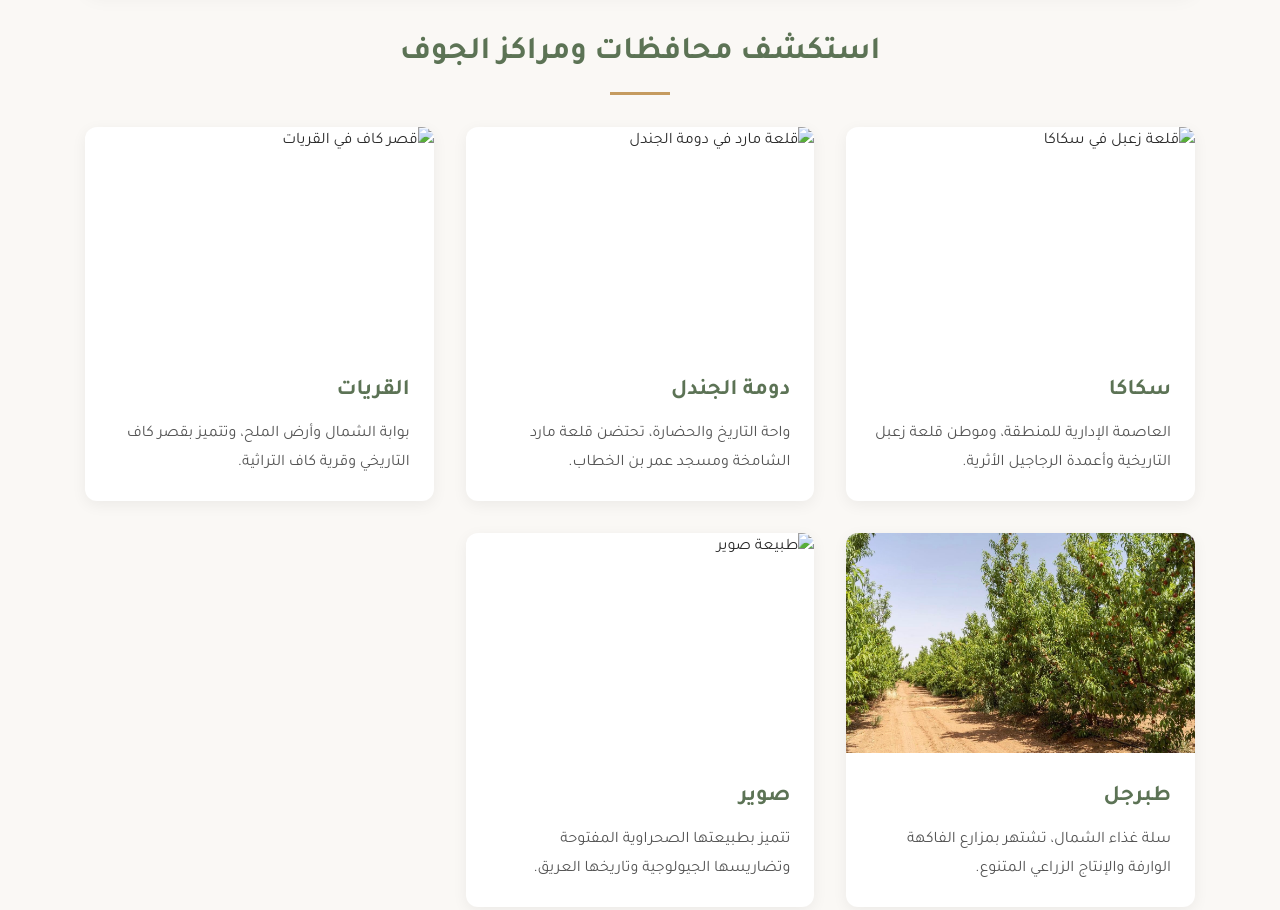
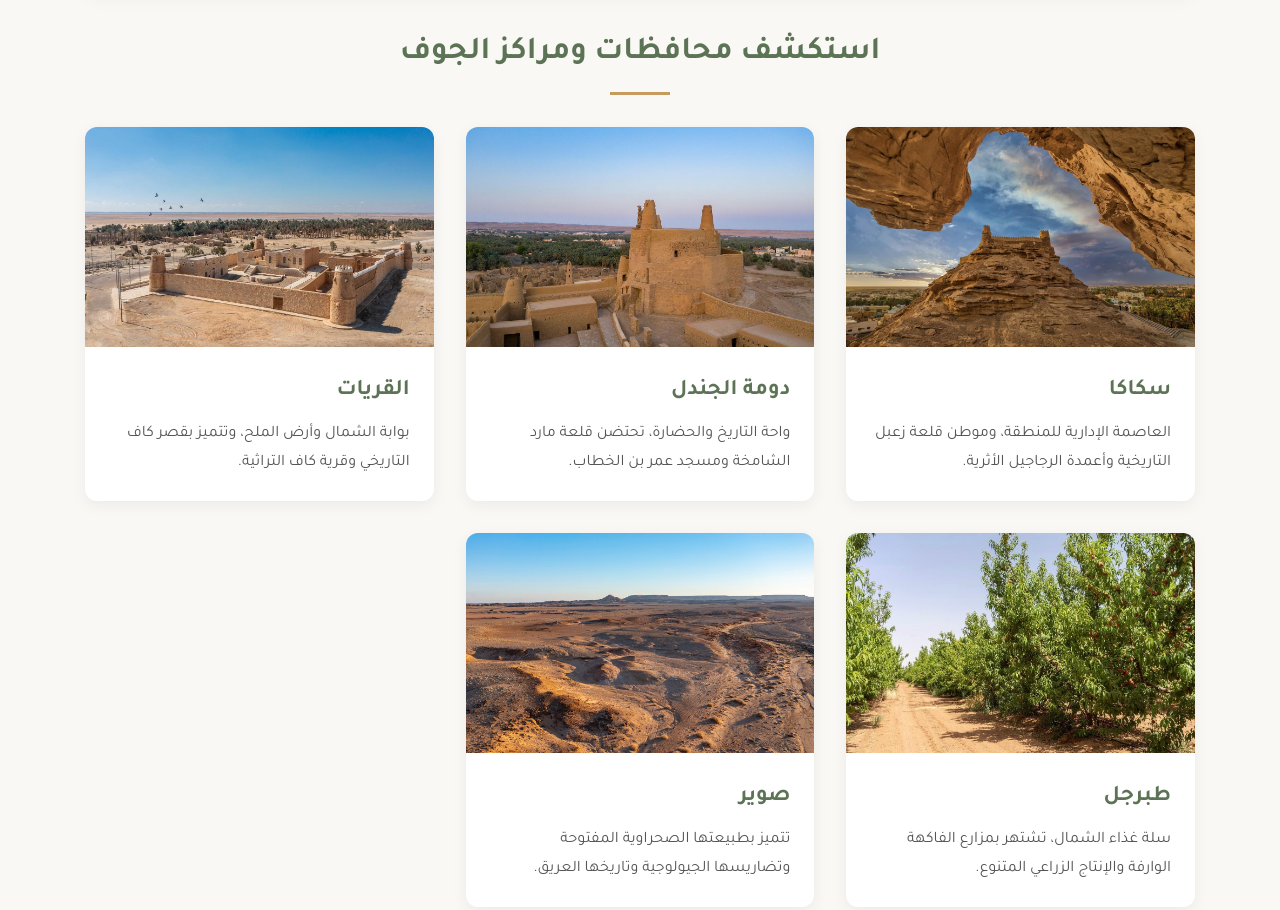
Before and after one commit to lusollu35-star/aljouf-story, a plain HTML site: page index.html in a window 1280 px wide. Shown: the part 1000-1910 px from the top of the page. Drawn offline with Linux system fonts and the light colour scheme.

Commit message:
Update index.html

```diff
--- a/index.html
+++ b/index.html
@@ -22,7 +22,7 @@
     </nav>
   </header>
 
-  <section class="hero" style="background-image: url('home.jpg');">
+  <section class="hero" style="background-image: url('home.JPEG');">
     <div class="hero-content">
       <h1>الجوف | حكاية مكان</h1>
       <p>أرض الزيتون والتاريخ العريق؛ حيث تلتقي أصالة الحضارات القديمة بخصوبة الواحات الشمالية.</p>
@@ -38,7 +38,7 @@
     <h2 class="section-title">استكشف محافظات ومراكز الجوف</h2>
     <div class="grid">
       <a href="sakaka.html" class="card">
-        <img src="sakaka.jpg" alt="قلعة زعبل في سكاكا">
+        <img src="sakaka.JPEG" alt="قلعة زعبل في سكاكا">
         <div class="card-body">
           <h3>سكاكا</h3>
           <p>العاصمة الإدارية للمنطقة، وموطن قلعة زعبل التاريخية وأعمدة الرجاجيل الأثرية.</p>
@@ -46,7 +46,7 @@
       </a>
 
       <a href="dumat.html" class="card">
-        <img src="dumat.jpg" alt="قلعة مارد في دومة الجندل">
+        <img src="dumat.JPEG" alt="قلعة مارد في دومة الجندل">
         <div class="card-body">
           <h3>دومة الجندل</h3>
           <p>واحة التاريخ والحضارة، تحتضن قلعة مارد الشامخة ومسجد عمر بن الخطاب.</p>
@@ -54,7 +54,7 @@
       </a>
 
       <a href="qurayyat.html" class="card">
-        <img src="qurayyat.jpg" alt="قصر كاف في القريات">
+        <img src="qurayyat.JPEG" alt="قصر كاف في القريات">
         <div class="card-body">
           <h3>القريات</h3>
           <p>بوابة الشمال وأرض الملح، وتتميز بقصر كاف التاريخي وقرية كاف التراثية.</p>
@@ -70,7 +70,7 @@
       </a>
 
       <a href="suwayr.html" class="card">
-        <img src="suwayr.jpg" alt="طبيعة صوير">
+        <img src="suwayr.JPEG" alt="طبيعة صوير">
         <div class="card-body">
           <h3>صوير</h3>
           <p>تتميز بطبيعتها الصحراوية المفتوحة وتضاريسها الجيولوجية وتاريخها العريق.</p>
```
